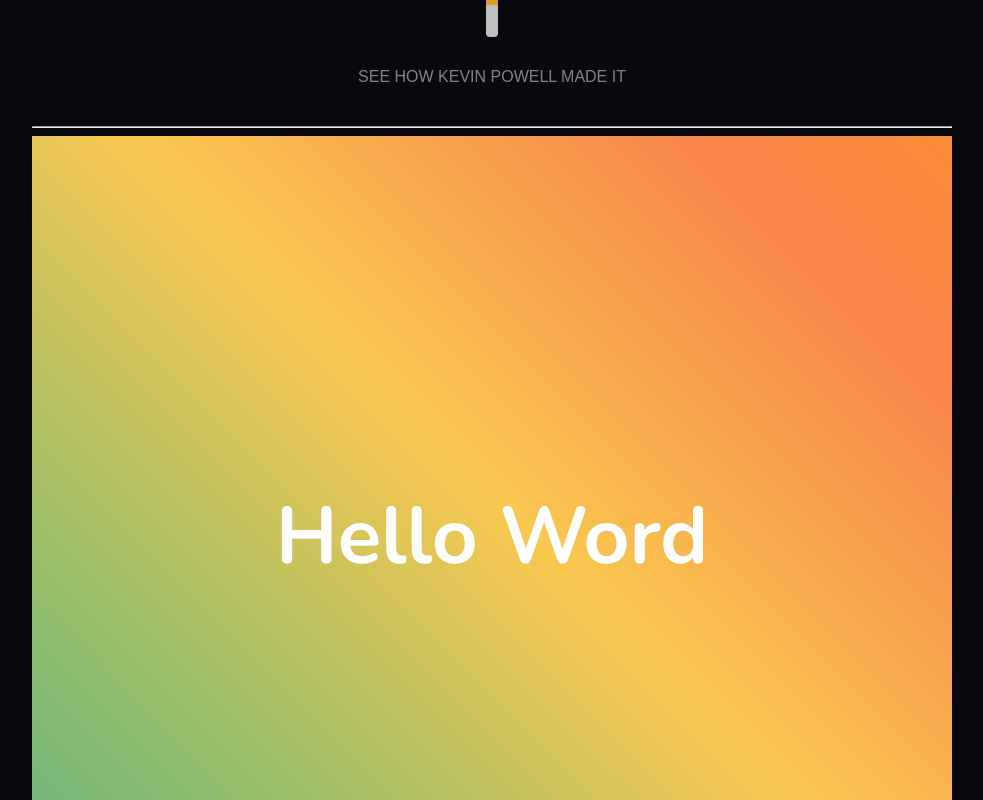
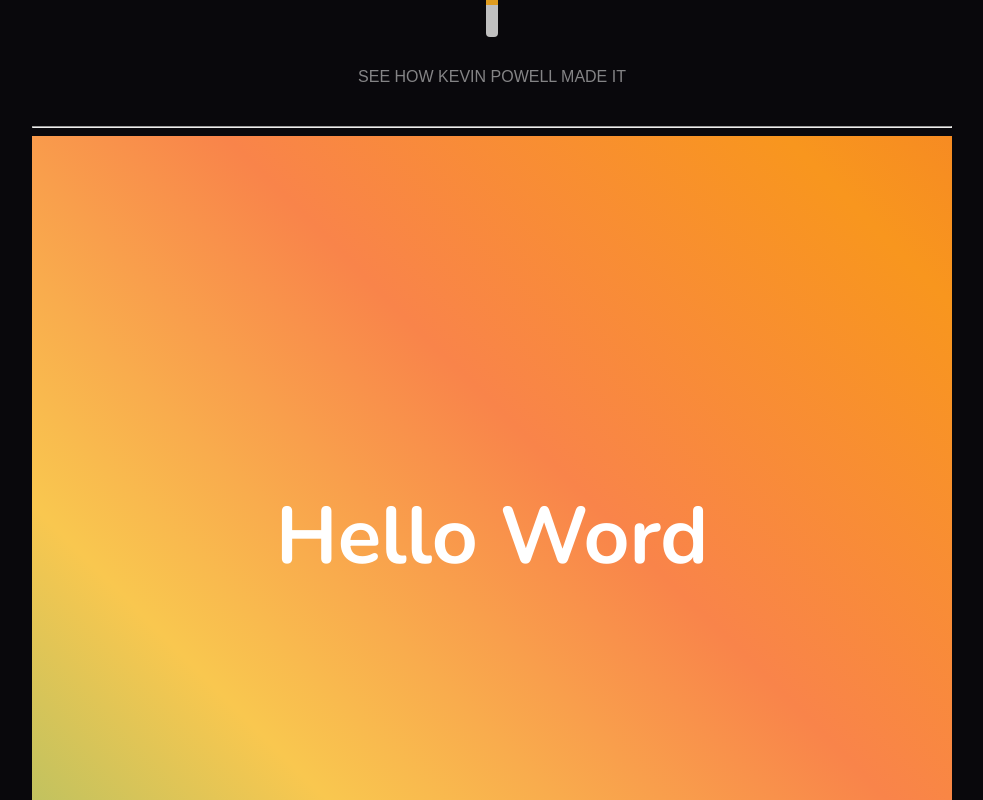
Before and after one commit to afgomesdev/Portfolio, a Next.js app: page /playground in a window 1280 px wide. Shown: the part 660-1460 px from the top of the page, without its empty margins (148-1131 px from the left). Built offline with nearby package versions, Linux system fonts and the light colour scheme.

Commit message:
fix: disable selectable h1

```diff
--- a/components/GradientAnimation/styles.ts
+++ b/components/GradientAnimation/styles.ts
@@ -7,9 +7,15 @@
   min-height: 100vh;
   background-image: var(--gradient);
   background-size: 400%;
-  animation: bg-animation 20s infinite alternate;
+  animation: bg-animation 15s infinite alternate;
 
   h1 {
+    -webkit-touch-callout: none;
+    -webkit-user-select: none;
+    -khtml-user-select: none;
+    -moz-user-select: none;
+    -ms-user-select: none;
+    user-select: none;
     font-size: 5rem;
   }
 
```
